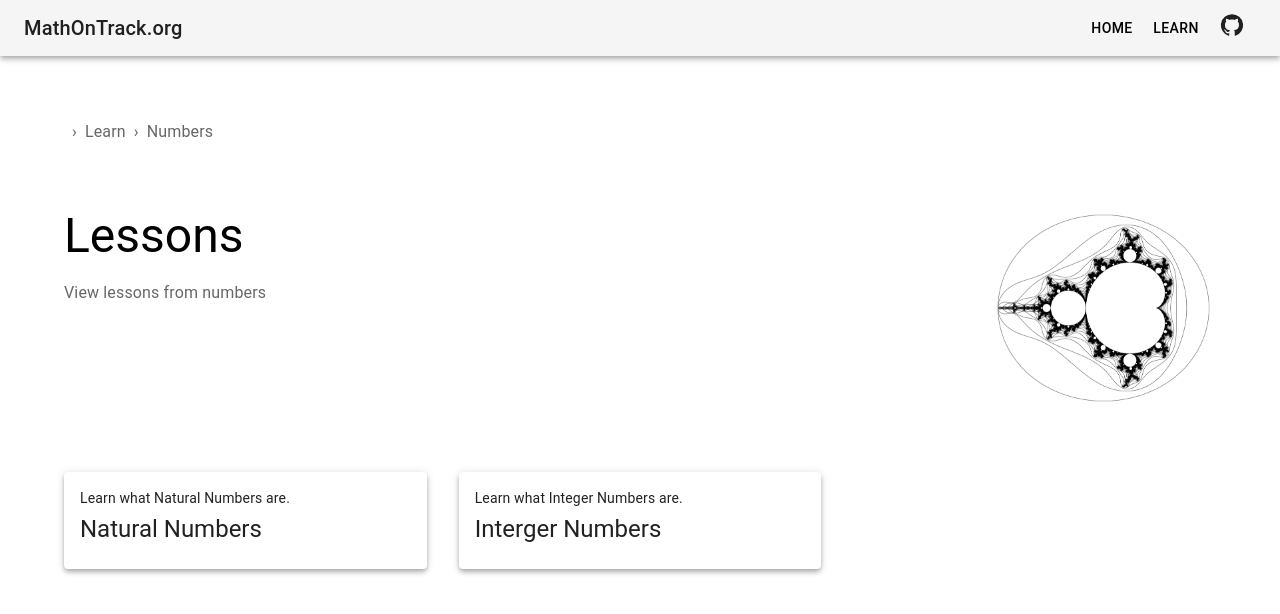
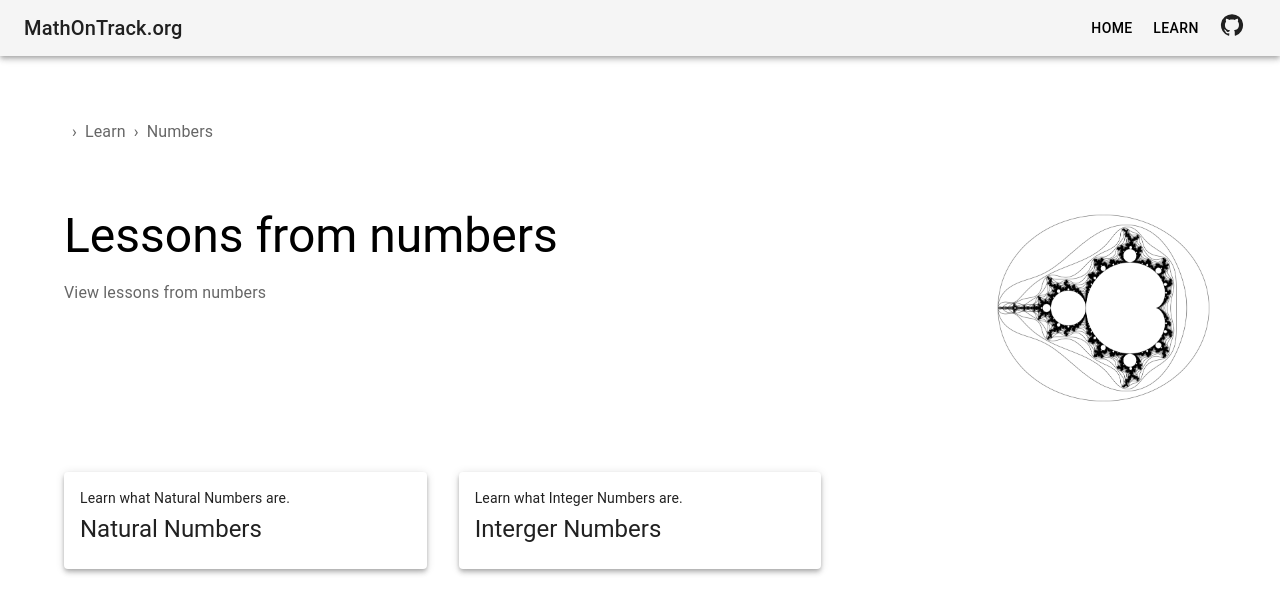
Before and after one commit to Mush-A/MathOnTrack, a Next.js app: page /learn/numbers/lessons in a window 1280 px wide. Shown: the top 614 px of the page. Built offline with nearby package versions, Linux system fonts and the light colour scheme.

Commit message:
Fix: page title

```diff
--- a/components/ui/pageIntro/pageIntro.tsx
+++ b/components/ui/pageIntro/pageIntro.tsx
@@ -11,12 +11,18 @@ export interface PageIntroProps {
 
 export default function PageIntro(props: PageIntroProps) {
 
+  function capitalize(word: string): string {
+    return word
+      .toLowerCase()
+      .replace(/\w/, (firstLetter: string) => firstLetter.toUpperCase());
+  }
+
   return <Grid container spacing={4} sx={{ display: 'flex', justifyContent: 'space-between' }} columns={{ xs: 4, md: 12 }} >
 
       <Grid item xs={4} md={6}>
         <Box>
           <Typography variant="h3" component="div" gutterBottom>
-              { props.title }
+            { capitalize(props.title) }
           </Typography>
 
           <Box color={theme => theme.palette.text.secondary}>
--- a/pages/learn/[course]/lessons/index.tsx
+++ b/pages/learn/[course]/lessons/index.tsx
@@ -29,7 +29,7 @@ export default function Lessons(props: Lessons) {
             <NextBreadcrumbs mapTo={{ from: '[course]', to: '[course]/lessons' }} />
         </GeneralContainer>
         <GeneralContainer>
-            <PageIntro title="Lessons" image='/assets/mandelbrot.png'>
+            <PageIntro title={"Lessons from " + props.course_id} image='/assets/mandelbrot.png'>
                 <p>View lessons from {props.course_id}</p>
             </PageIntro>
         </GeneralContainer>
```
Lines whose indentation alone changed are shown as unchanged.
